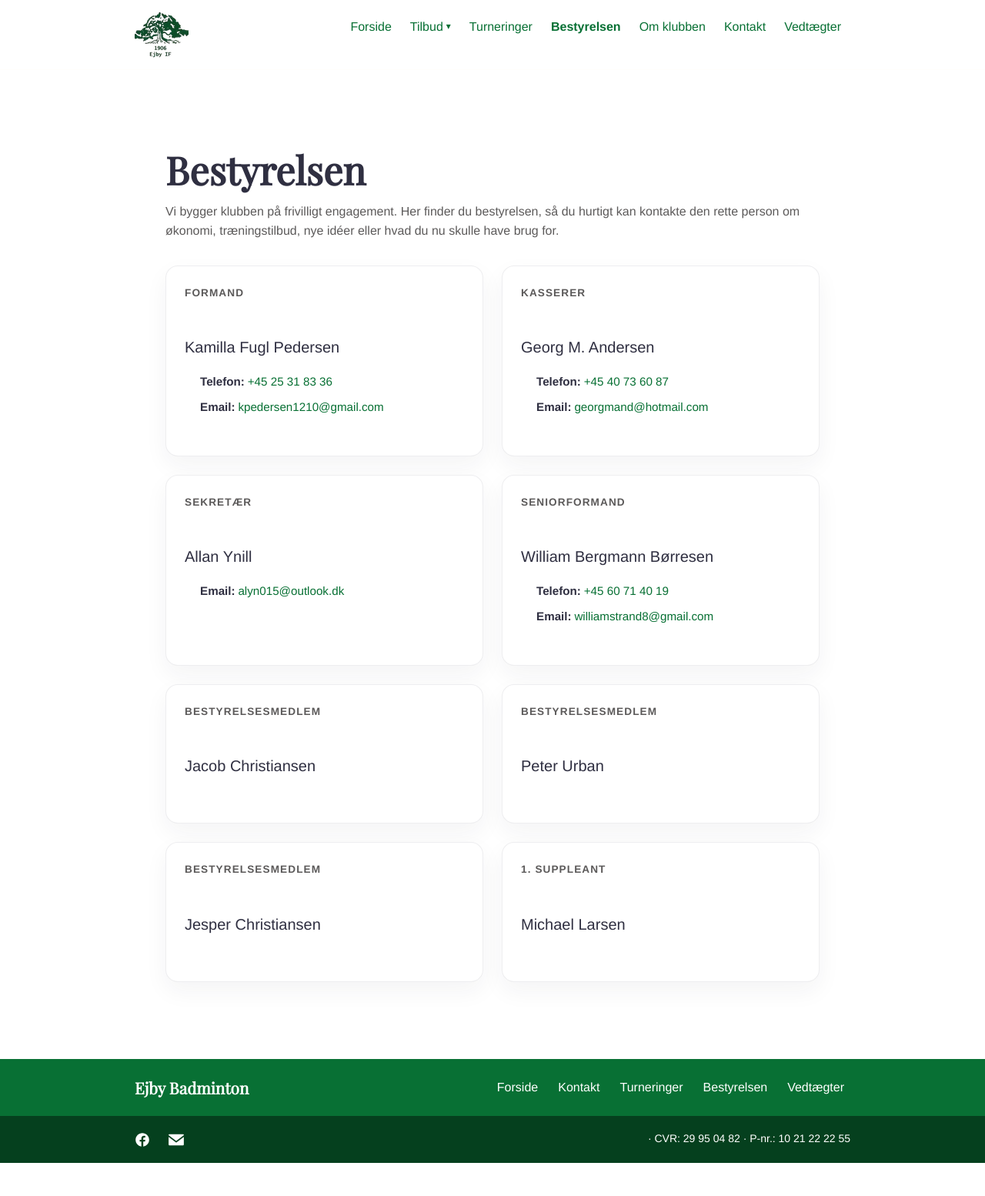
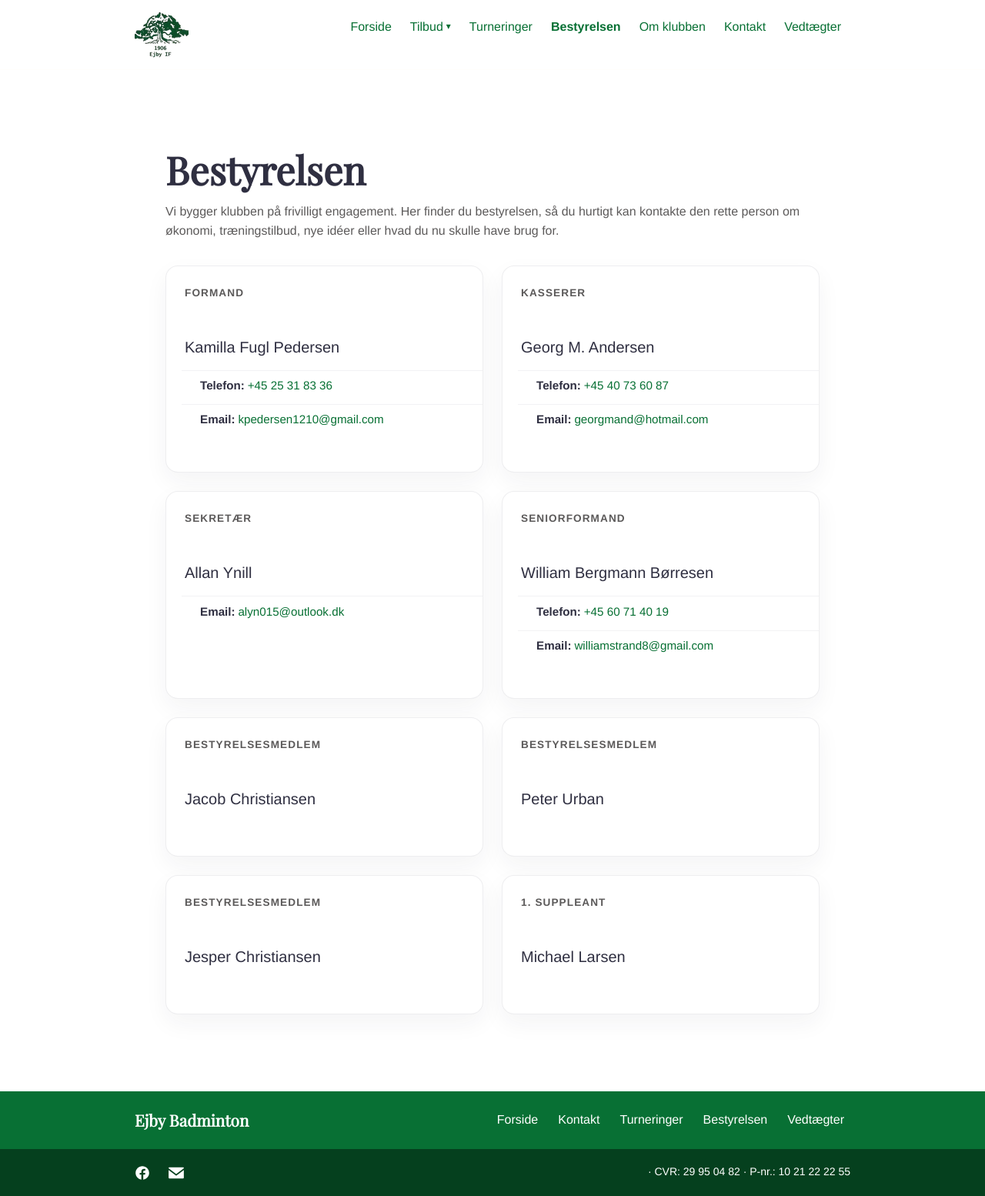
Before and after one commit to Ejby-badminton/web-site, a Jekyll site: the page built from indhold/sider/bestyrelsen.md, in a window 1280 px wide. Shown: the whole page at 77% size. Built offline with Jekyll 4.4.1, drawn with Linux system fonts in a browser that asks for light colours; before the commit the page ends 1511 px from its top, so only the background shows below that.

Commit message:
fix: email/tlf strækker sig til kortets kanter med separator

```diff
--- a/_sass/components/_board.scss
+++ b/_sass/components/_board.scss
@@ -42,7 +42,7 @@
 .board-card__meta {
   list-style: none;
   padding: 0;
-  margin: 0;
+  margin: 0 -1.5rem -1.5rem;
   font-size: 0.95rem;
   line-height: 1.5;
 
@@ -51,6 +51,8 @@
     align-items: baseline;
     gap: 0.25em;
     flex-wrap: wrap;
+    padding: 0.45rem 1.5rem;
+    border-top: 1px solid rgba($black, 0.06);
 
     a {
       word-break: break-all;
```
